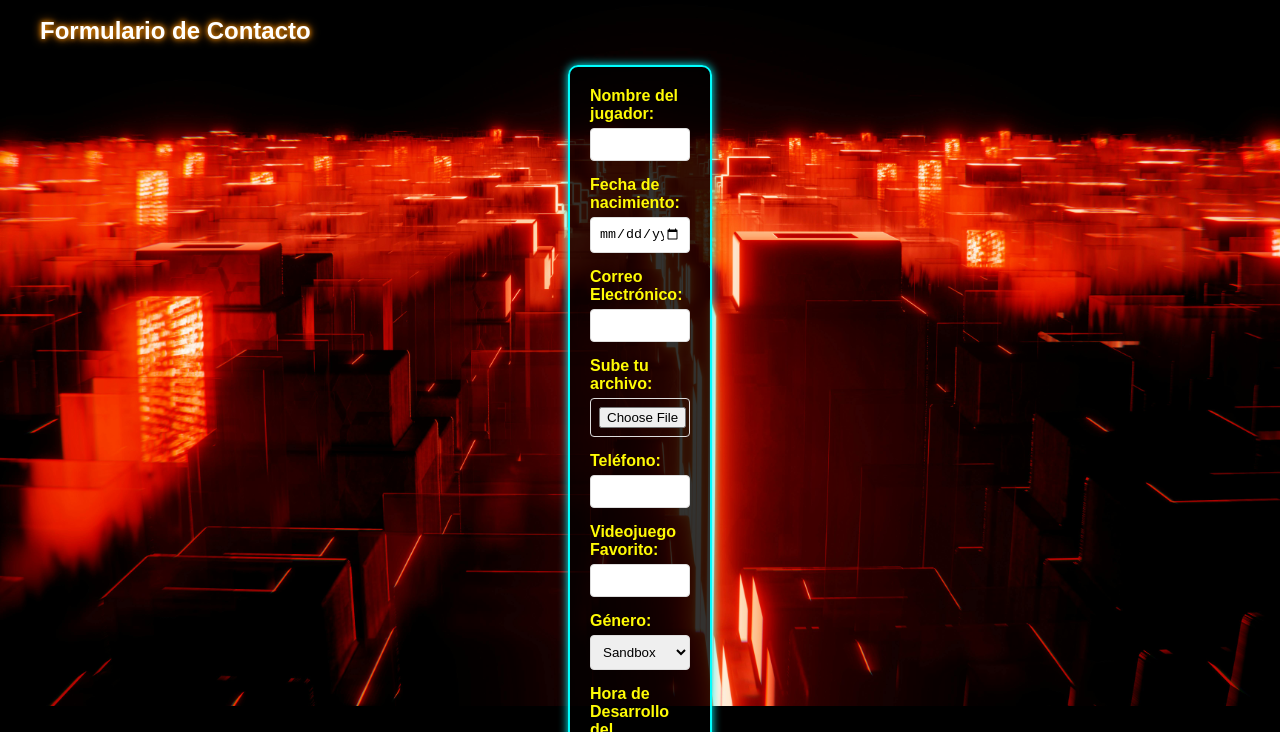
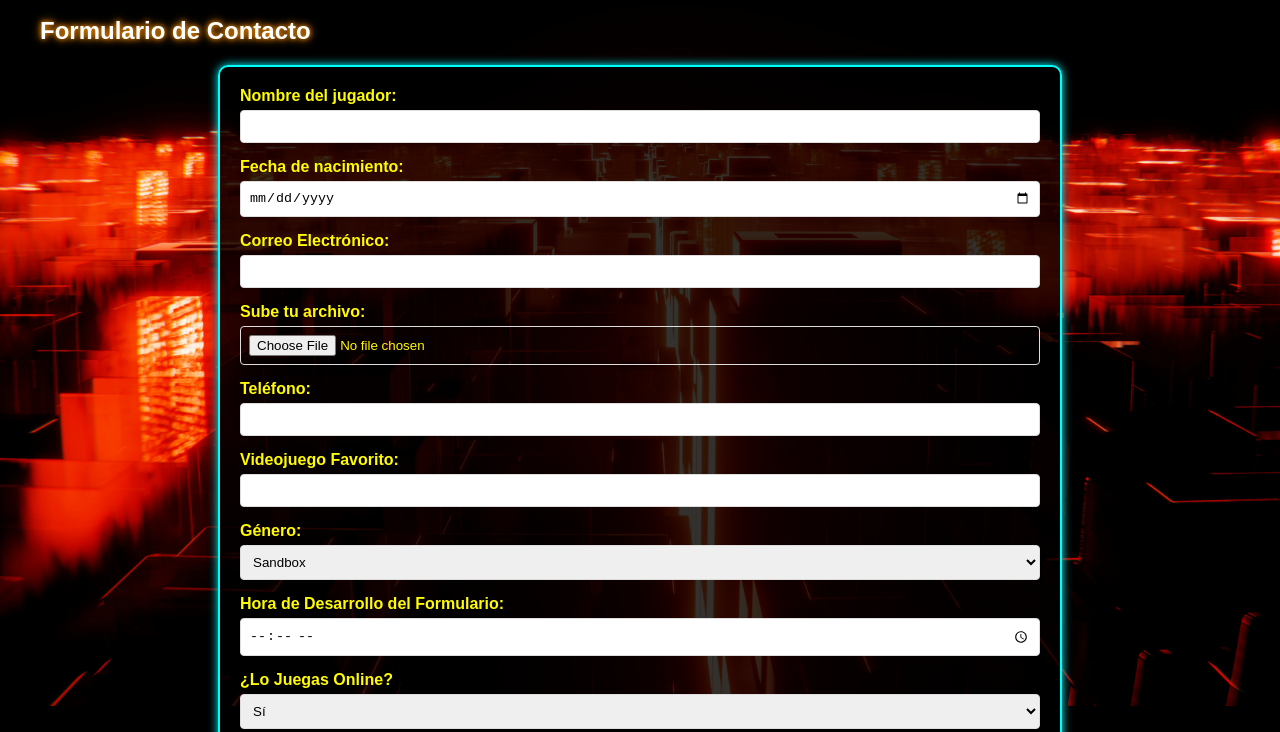
Before and after one commit to Danicraft708/Videojuegos, a plain HTML site: page index.html in a window 1280 px wide. Shown: the part 894-1626 px from the top of the page. Drawn offline with Linux system fonts and the light colour scheme.

Commit message:
Update index.html

```diff
--- a/index.html
+++ b/index.html
@@ -205,7 +205,7 @@ Cell Spacing
 </head>
 <body>
     <h2>Formulario de Contacto</h2>
-<form action="#" method="post" style="max-width: 100px; margin: auto; background-color: rgba(0,0,0,0.8); padding: 20px; border: 2px solid #00ffff; border-radius: 10px; box-shadow: 0 0 10px #00ffff;">
+<form action="#" method="post" style="max-width: 800px; margin: auto; background-color: rgba(0,0,0,0.8); padding: 20px; border: 2px solid #00ffff; border-radius: 10px; box-shadow: 0 0 10px #00ffff;">
 
   <div class="form-group">
     <label for="nombre">Nombre del jugador:</label>
```
